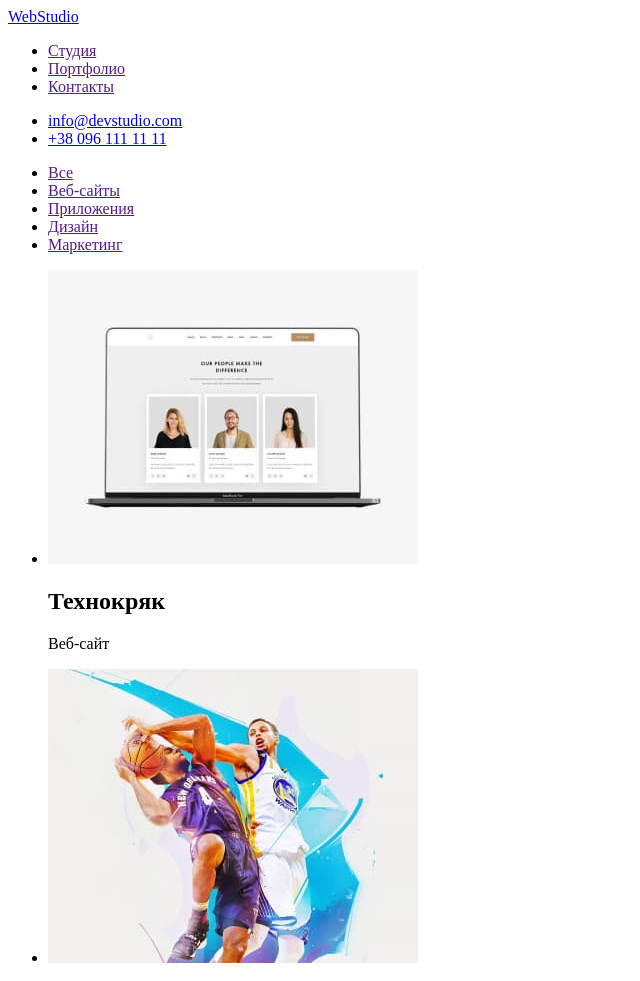
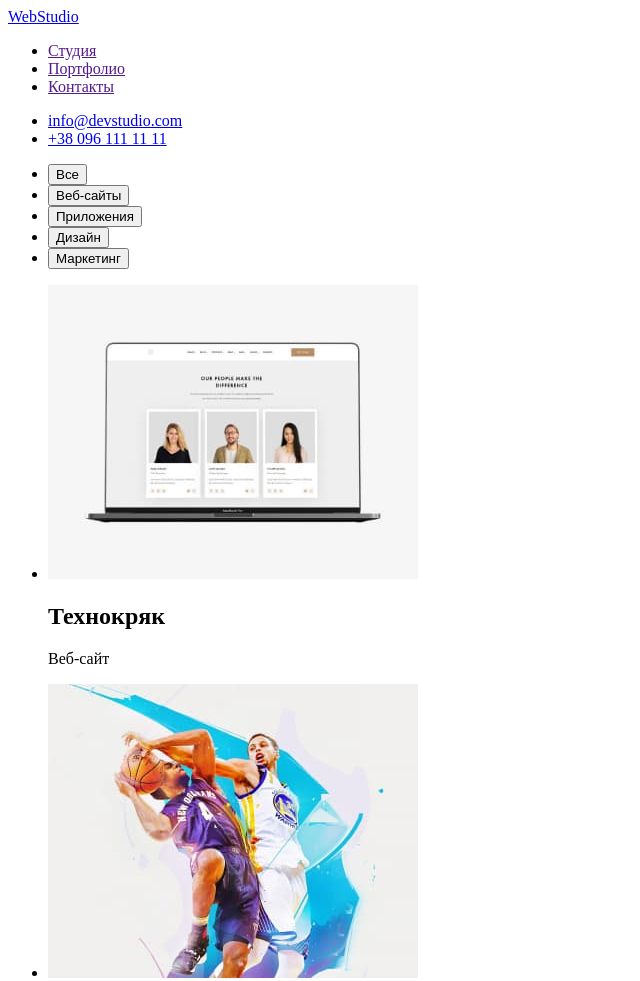
Before and after one commit to ArtemFomchenkov/goit-markup-hw-03, a plain HTML site: page portfolio.html in a window 1280 px wide. Shown: the top 981 px of the page, without its empty margins (0-640 px from the left). Drawn offline with Linux system fonts and the light colour scheme.

Commit message:
Update portfolio.html

```diff
--- a/portfolio.html
+++ b/portfolio.html
@@ -48,20 +48,19 @@
             <H1 hidden="true">Заголовок страницы Портфолио</H1>
             <ul>
                 <li>
-
-                    <a href="">Все</a>
+                    <button type="button">Все</button>
                 </li>
                 <li>
-                    <a href="">Веб-сайты</a>
+                    <button type="button">Веб-сайты</button>
                 </li>
                 <li>
-                    <a href="">Приложения</a>
+                    <button type="button">Приложения</button>
                 </li>
                 <li>
-                    <a href="">Дизайн</a>
+                    <button type="button">Дизайн</button>
                 </li>
                 <li>
-                    <a href="">Маркетинг</a>
+                    <button type="button">Маркетинг</button>
                 </li>
             </ul>
         </section>
```
